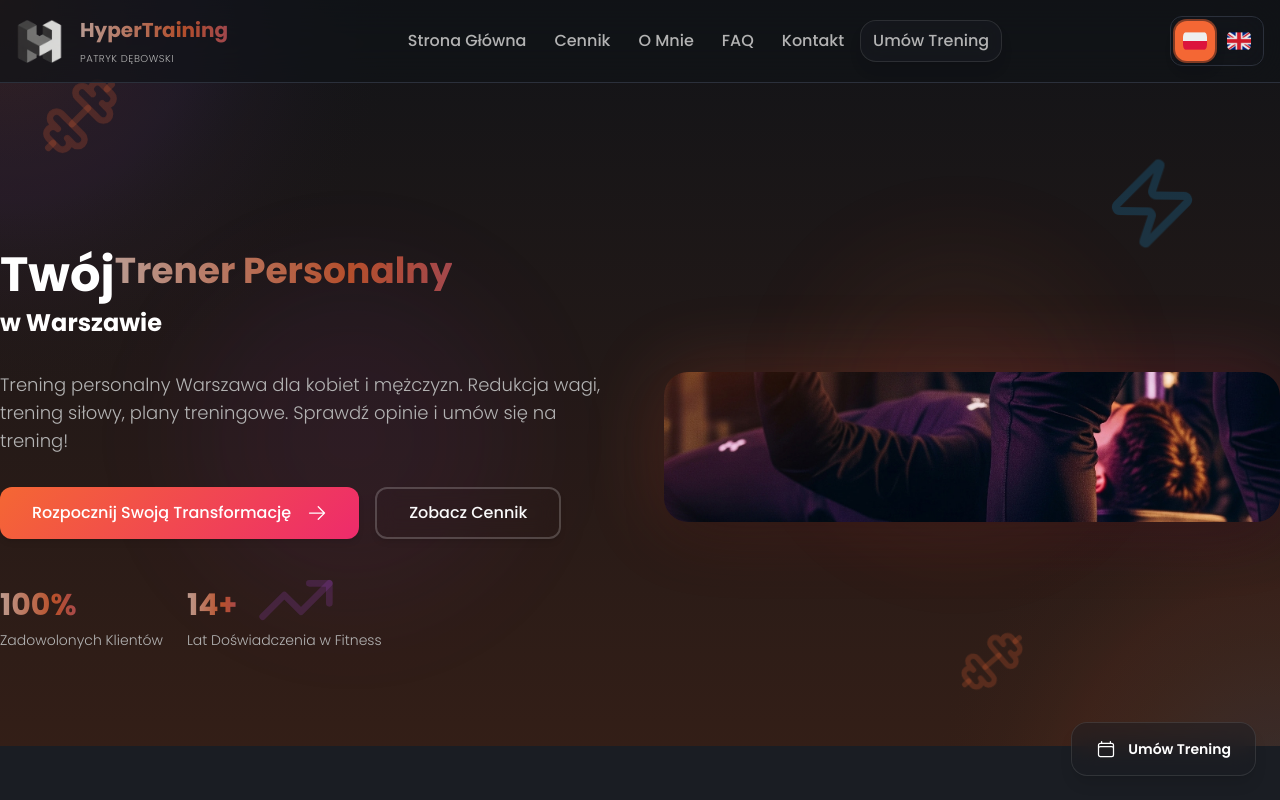
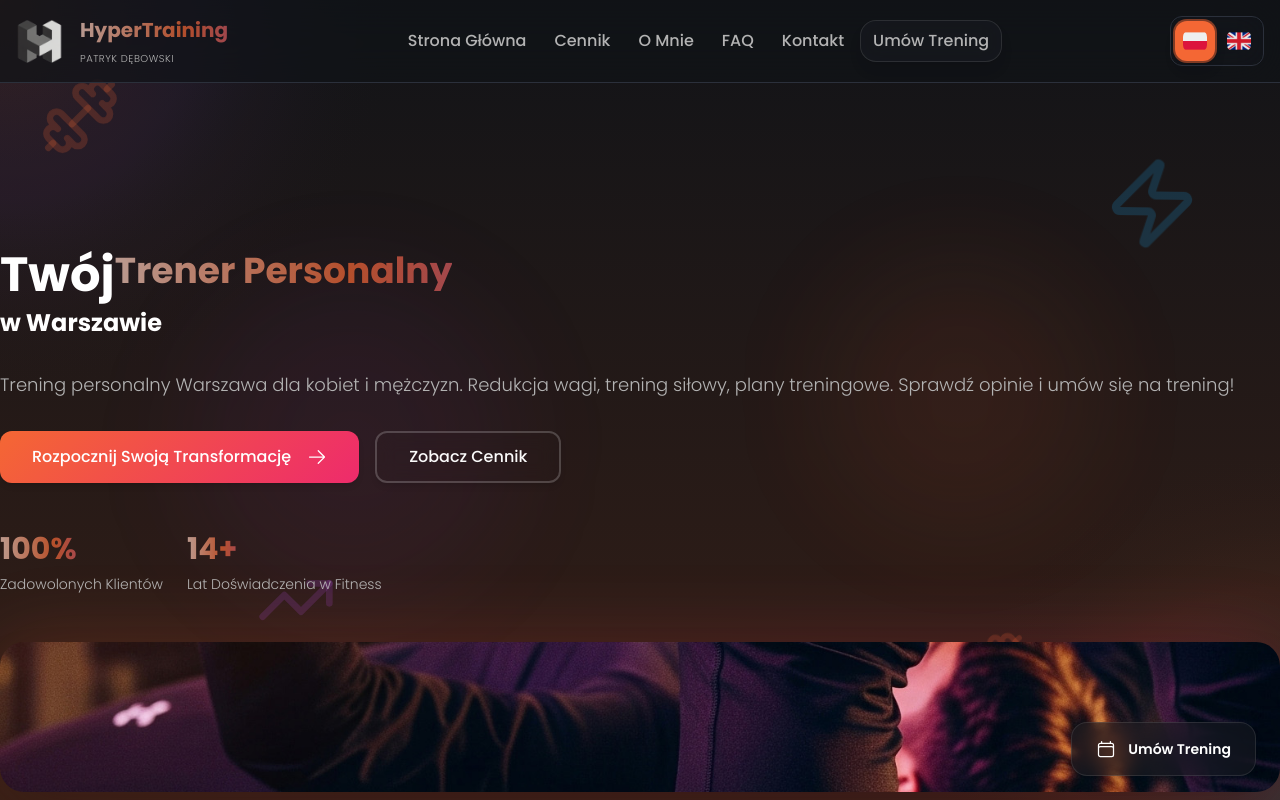
Before and after one commit to Buzka42/hypertraining, a Next.js app: page / in a window 1280 px wide. Shown: the top 800 px of the page. Built offline with nearby package versions, Linux system fonts and the light colour scheme.

Commit message:
Simplify hero section grid layout to test overflow issue

```diff
--- a/pages/index.tsx
+++ b/pages/index.tsx
@@ -47,7 +47,7 @@
       {/* Hero Section - Updated to match example site */}
       <section id="home" className="w-full overflow-hidden pt-16">
         <div className="px-0 py-12 md:py-24">
-          <div className="grid md:grid-cols-2 gap-8 md:gap-12 items-center">
+          <div className="grid grid-cols-1 gap-8 md:gap-12 items-center">
             <div className="space-y-8">
               <div className="max-w-full overflow-hidden">
                 <h1 className="text-3xl md:text-5xl font-bold leading-tight max-w-full overflow-hidden">
```
